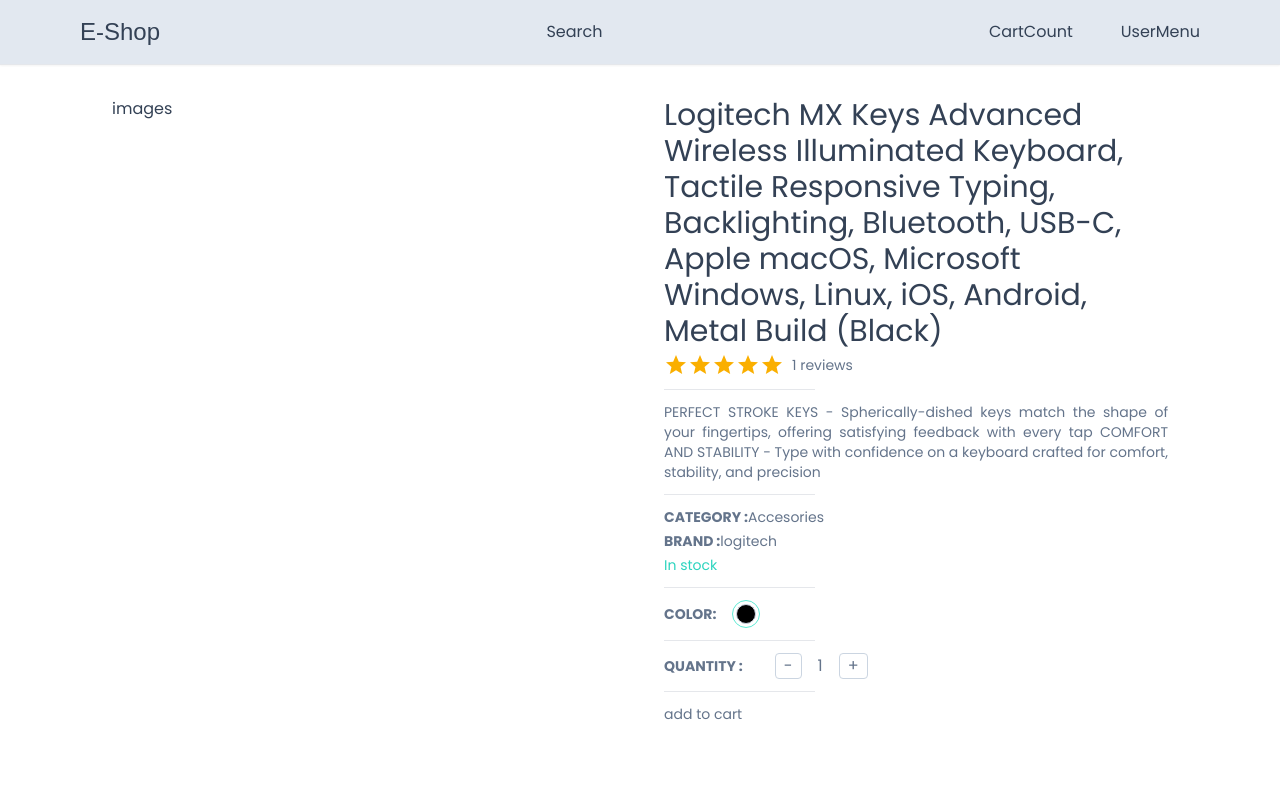
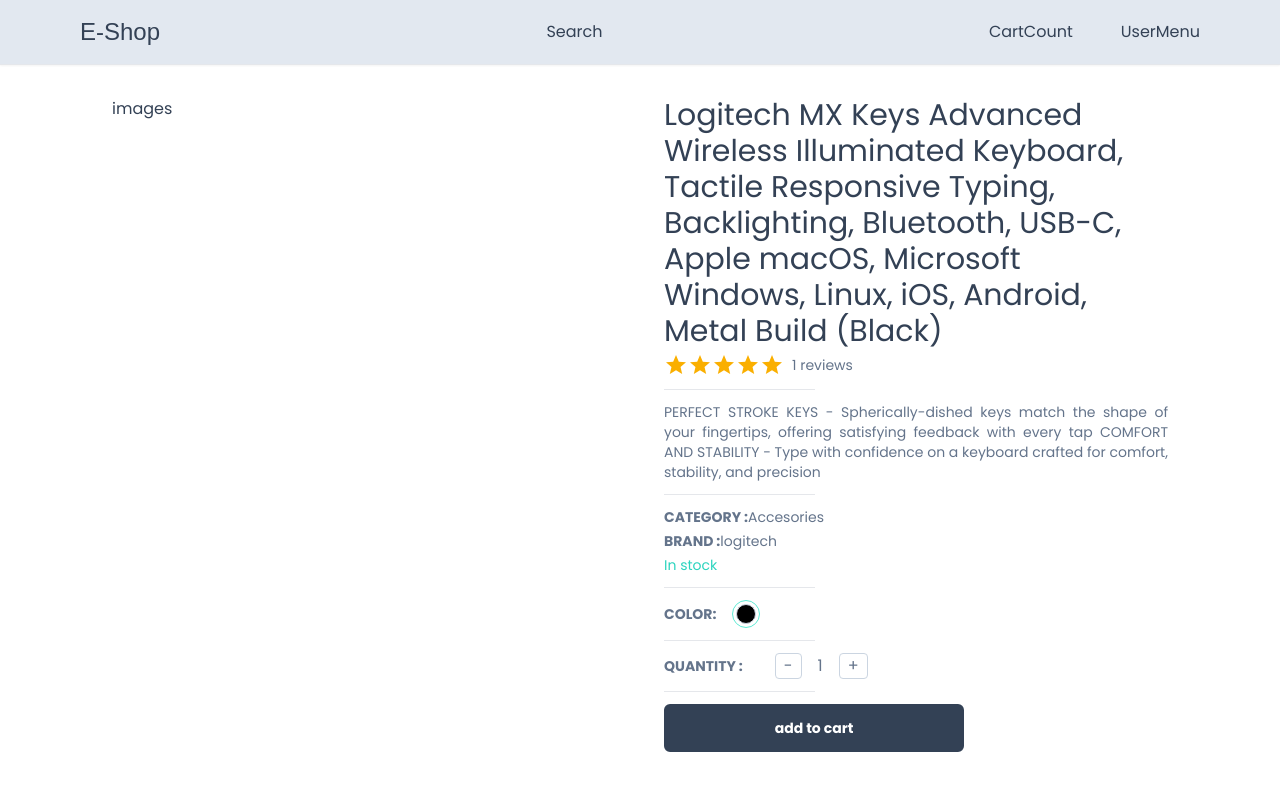
Before and after one commit to yassin-ben-haj-ali/e-shop, a Next.js app: page /product/1 in a window 1280 px wide. Shown: the top 800 px of the page. Built offline with nearby package versions, Linux system fonts and the light colour scheme; a web font is replaced by a local one.

Commit message:
Create a Button component and call it into the product details page

```diff
--- /dev/null
+++ b/app/components/Button.tsx
@@ -0,0 +1,57 @@
+"use client"
+
+import React from "react";
+import { IconType } from "react-icons";
+
+interface ButtonProps {
+    label: string,
+    disabled?: boolean,
+    outline?: boolean,
+    small?: boolean,
+    custom?: string,
+    icon?: IconType,
+    onClick: (e: React.MouseEvent<HTMLButtonElement>) => void
+}
+
+
+const Button: React.FC<ButtonProps> = ({
+    label,
+    disabled,
+    outline,
+    small,
+    custom,
+    icon: Icon,
+    onClick
+}) => {
+    return <button
+        disabled={disabled}
+        className={`
+        disabled:opacity-70
+        disabled:cursor-not-allowed
+        rounded-md
+        hover:opacity-80
+        transition
+        w-full
+        border-slate-700
+        flex
+        items-center
+        justify-center
+        gap-2
+        ${outline ? "bg-white" : "bg-slate-700"}
+        ${outline ? "text-slate-700" : "text-white"}
+        ${small ? "text-sm font-light" : "text-md font-semibold"}
+        ${small ? "py-1 px-2 border-[1px]" : "py-3 px-4 border-2"}
+        ${custom ? custom : ""}
+
+
+
+
+        `}
+
+    >
+        {Icon && <Icon size={24} />}
+        {label}
+    </button>;
+}
+
+export default Button;
--- a/app/product/[productId]/ProductDetails.tsx
+++ b/app/product/[productId]/ProductDetails.tsx
@@ -4,6 +4,7 @@ import { Rating } from "@mui/material";
 import React, { useCallback, useState } from "react";
 import SetColor from "./SetColor";
 import SetQuantity from "./SetQuantity";
+import Button from "@/app/components/Button";
 
 interface ProductDetailsProps {
     product: any
@@ -49,7 +50,7 @@ const ProductDetails: React.FC<ProductDetailsProps> = ({ product }) => {
         }
 
         setCartProduct((prev) => {
-            return { ...prev, quantity: prev.quantity+1 }
+            return { ...prev, quantity: prev.quantity + 1 }
         })
 
     }, [cartProduct]);
@@ -61,7 +62,7 @@ const ProductDetails: React.FC<ProductDetailsProps> = ({ product }) => {
         }
 
         setCartProduct((prev) => {
-            return { ...prev, quantity: prev.quantity-1 }
+            return { ...prev, quantity: prev.quantity - 1 }
         })
 
     }, [cartProduct]);
@@ -113,7 +114,12 @@ const ProductDetails: React.FC<ProductDetailsProps> = ({ product }) => {
 
             />
             <Horizontal />
-            <div>add to cart</div>
+            <div className="max-w-[300px]">
+                <Button
+                    label='add to cart'
+                    onClick={() => { }}
+                />
+            </div>
         </div>
     </div>;
 }
```
